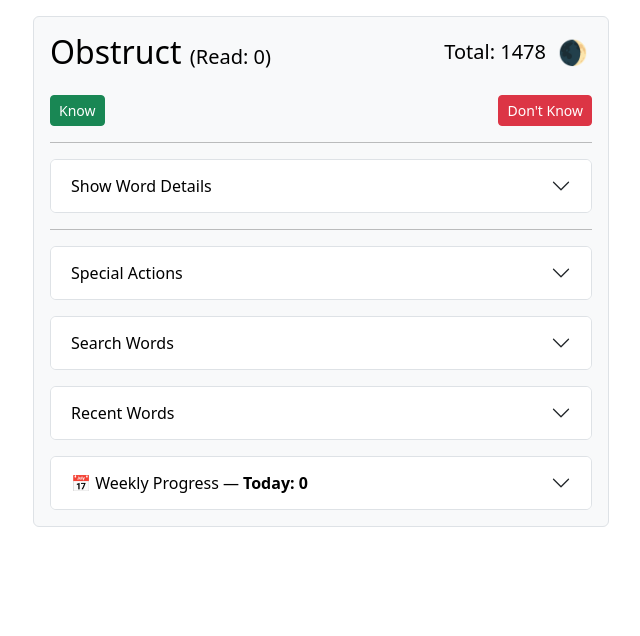
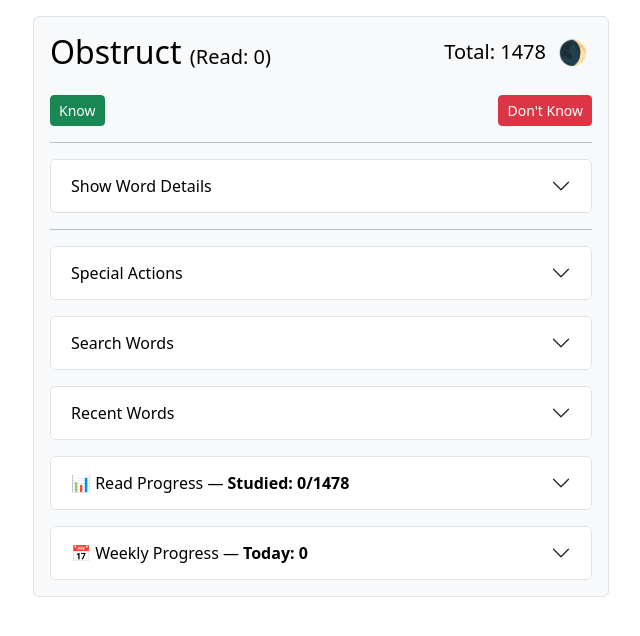
Before and after one commit to Reza-Ghz/Vocabra, a React (Create React App) app: page / in a window 1280 px wide. Shown: the top 636 px of the page, without its empty margins (319-959 px from the left). Built offline with nearby package versions, Linux system fonts and the light colour scheme.

Commit message:
Add read count functionality.

```diff
--- a/src/App.tsx
+++ b/src/App.tsx
@@ -9,6 +9,7 @@ import {HISTORY_SIZE, RECENT_WORDS_KEY, RECENT_WORDS_SIZE, STORED_WORDS_KEY} fro
 import {AccordionEventKey} from "react-bootstrap/AccordionContext";
 import WeeklyStats from './components/WeeklyStats';
 import SearchWords from './components/SearchWords';
+import ReadProgress from './components/ReadProgress';
 import wordsData from "./data";
 
 
@@ -224,6 +225,7 @@ const App: React.FC = () => {
                             <SpecialActions/>
                             <SearchWords wordsData={wordsData} />
                             <RecentWords recentWords={recentWords.slice(0, RECENT_WORDS_SIZE)} wordsData={wordsData}/>
+                            <ReadProgress storedWords={storedWords} />
                             <WeeklyStats recentWords={recentWords} />
 
                         </div>
--- /dev/null
+++ b/src/components/ReadProgress.tsx
@@ -0,0 +1,61 @@
+import React, { useMemo } from 'react';
+import { Accordion } from 'react-bootstrap';
+import { StoredWord } from '../models/word';
+
+interface ReadProgressProps {
+    storedWords: StoredWord[];
+}
+
+const ReadProgress: React.FC<ReadProgressProps> = ({ storedWords }) => {
+    const { maxRead, distribution, studiedCount } = useMemo(() => {
+        const max = storedWords.reduce((acc, word) => Math.max(acc, word.readCount), 0);
+        const counts = Array.from({ length: max + 1 }, () => 0);
+
+        for (const word of storedWords) {
+            counts[word.readCount] += 1;
+        }
+
+        const studied = storedWords.filter(word => word.readCount > 0).length;
+
+        return { maxRead: max, distribution: counts, studiedCount: studied };
+    }, [storedWords]);
+
+    return (
+        <Accordion className="mt-3">
+            <Accordion.Item eventKey="0">
+                <Accordion.Header>
+                    📊 Read Progress — <strong className="ms-1">Studied: {studiedCount}/{storedWords.length}</strong>
+                </Accordion.Header>
+                <Accordion.Body>
+                    {storedWords.length === 0 ? (
+                        <div className="opacity-50">No progress yet.</div>
+                    ) : (
+                        <ul className="list-unstyled mb-0 justify-text">
+                            {distribution.map((count, readCount) => (
+                                <li
+                                    key={readCount}
+                                    className={`d-flex justify-content-between ${count === 0 ? 'opacity-50' : ''}`}
+                                    style={{ fontFamily: 'monospace' }}
+                                >
+                                    <span>
+                                        Read {readCount} time{readCount !== 1 ? 's' : ''}
+                                    </span>
+                                    <span>
+                                        {count} word{count !== 1 ? 's' : ''}
+                                    </span>
+                                </li>
+                            ))}
+                        </ul>
+                    )}
+                    {storedWords.length > 0 && (
+                        <div className="small opacity-75 mt-2">
+                            Max reads on a single word: {maxRead}
+                        </div>
+                    )}
+                </Accordion.Body>
+            </Accordion.Item>
+        </Accordion>
+    );
+};
+
+export default ReadProgress;
```
